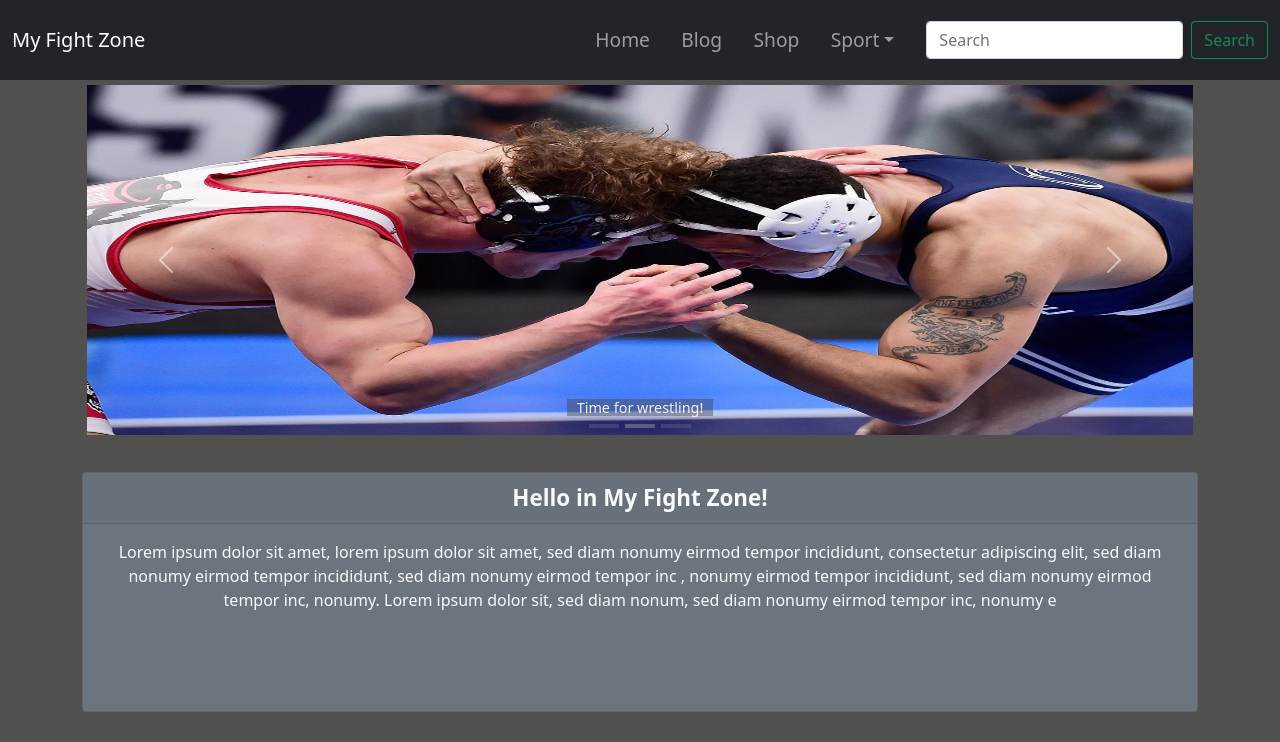
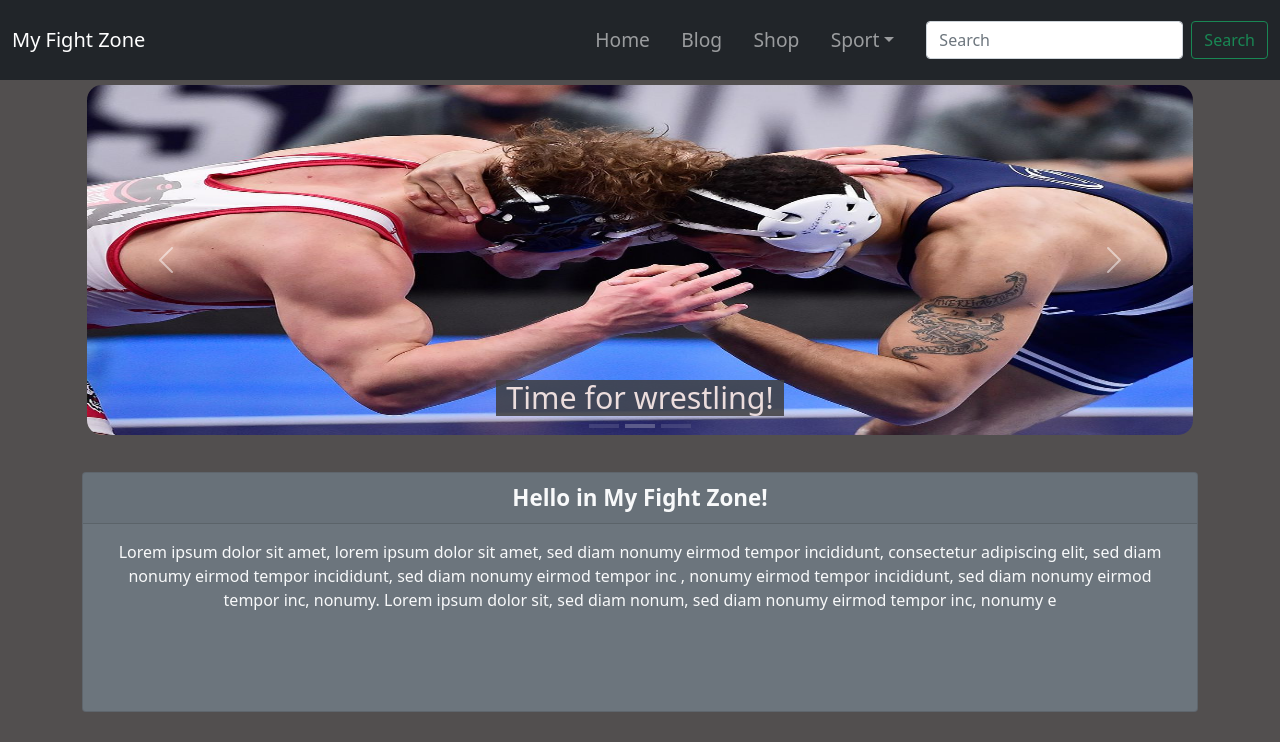
Before and after one commit to Arssin/My-Fight-Zone, a React (Create React App) app: page /home in a window 1280 px wide. Shown: the top 742 px of the page. Built offline with nearby package versions, Linux system fonts and the light colour scheme.

Commit message:
Carousel text fix

```diff
--- a/src/components/Home/Carousel/Carousel.scss
+++ b/src/components/Home/Carousel/Carousel.scss
@@ -19,6 +19,7 @@
             height: 100%;
             width: 100%;
             padding: 5px;
+            border-radius: 20px;
         }
 
         .carousel-caption {
@@ -28,9 +29,13 @@
             .title {
                 padding: 0 10px;
                 display: inline-block;
-                background-color: rgba(63, 60, 60, 0.4);
+                background-color: rgba(63, 60, 60, 0.85);
                 font-size: 0.9em;
-                color: rgb(247, 238, 238);
+                color: rgb(236, 221, 221);
+
+                @media (min-width: 768px) {
+                    font-size: 1.9em;
+                }
             }
         }
     }
```
